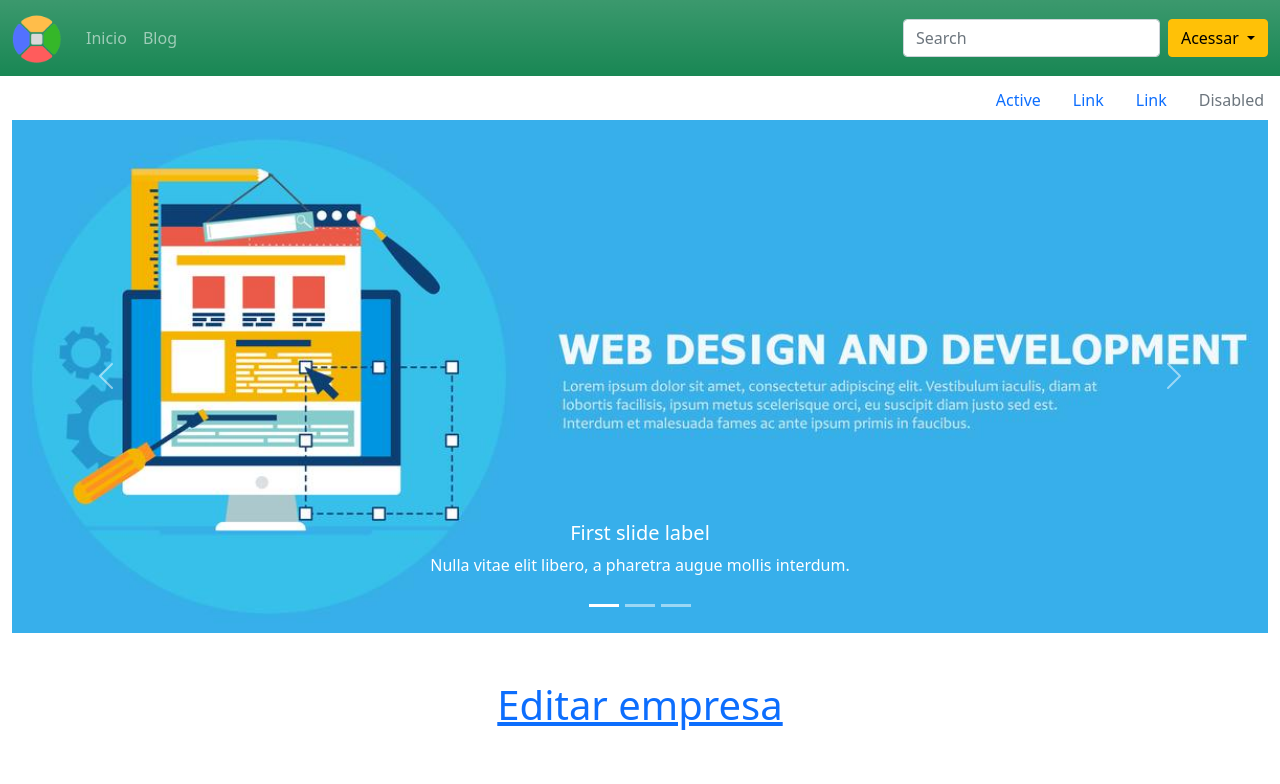
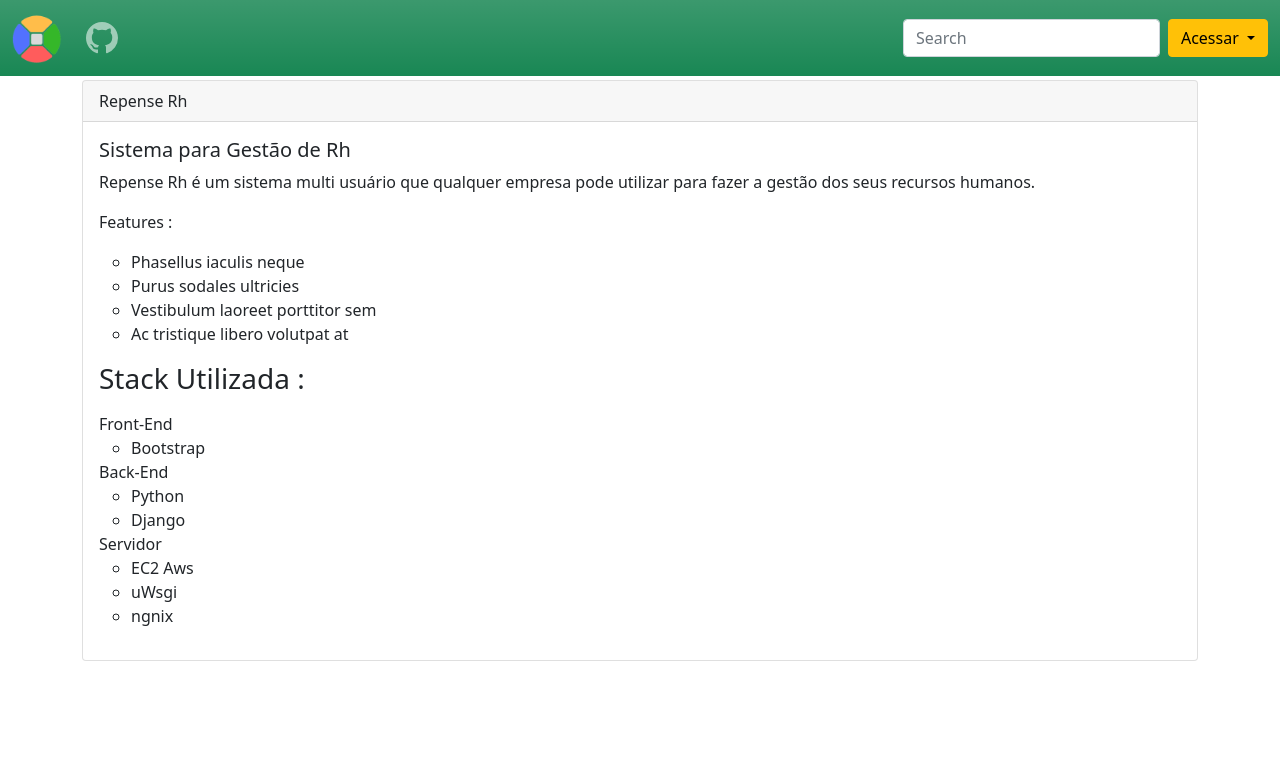
Before and after one commit to dnetochaves/repense_rh, a Django app: page / in a window 1280 px wide. Shown: the top 784 px of the page. Run offline with Django 3.2, Linux system fonts and the light colour scheme; parts of the project's set-up code (start-up, migrations or seed data) failed here and were passed over; some libraries are stand-ins or nearby versions.

Commit message:
change leyout

```diff
--- a/apps/core/templates/core/index.html
+++ b/apps/core/templates/core/index.html
@@ -8,57 +8,45 @@ Core | {{ block.super }}
 
 
 {% block main %}
-<div id="carouselExampleCaptions" class="carousel slide" data-bs-ride="carousel">
-    <ol class="carousel-indicators">
-        <li data-bs-target="#carouselExampleCaptions" data-bs-slide-to="0" class="active"></li>
-        <li data-bs-target="#carouselExampleCaptions" data-bs-slide-to="1"></li>
-        <li data-bs-target="#carouselExampleCaptions" data-bs-slide-to="2"></li>
-    </ol>
-    <div class="carousel-inner">
-        <div class="carousel-item active">
-            <img src="{% static 'img/banner/banner1.jpg' %}" class="d-block w-100" alt="...">
-            <div class="carousel-caption d-none d-md-block">
-                <h5>First slide label</h5>
-                <p>Nulla vitae elit libero, a pharetra augue mollis interdum.</p>
-            </div>
+
+<div class="container">
+    <div class="card">
+        <div class="card-header">
+            Repense Rh
         </div>
-        <div class="carousel-item">
-            <img src="{% static 'img/banner/banner1.jpg' %}" class="d-block w-100" alt="...">
-            <div class="carousel-caption d-none d-md-block">
-                <h5>Second slide label</h5>
-                <p>Lorem ipsum dolor sit amet, consectetur adipiscing elit.</p>
-            </div>
-        </div>
-        <div class="carousel-item">
-            <img src="{% static 'img/banner/banner1.jpg' %}" class="d-block w-100" alt="...">
-            <div class="carousel-caption d-none d-md-block">
-                <h5>Third slide label</h5>
-                <p>Praesent commodo cursus magna, vel scelerisque nisl consectetur.</p>
-            </div>
+        <div class="card-body">
+            <h5 class="card-title">Sistema para Gestão de Rh</h5>
+            <p class="card-text">Repense Rh é um sistema multi usuário que qualquer empresa pode utilizar
+                para fazer a gestão dos seus recursos humanos.
+            </p>
+            <p class="card-text">Features :</p>
+            <ul class="list-unstyled">
+                <ul>
+                    <li>Phasellus iaculis neque</li>
+                    <li>Purus sodales ultricies</li>
+                    <li>Vestibulum laoreet porttitor sem</li>
+                    <li>Ac tristique libero volutpat at</li>
+                </ul>
+            </ul>
+            <p class="card-text"><h3>Stack Utilizada :</h3></p>
+            <ul class="list-unstyled">
+                <li>Front-End</li>
+                <ul>
+                    <li>Bootstrap</li>
+                </ul>
+                <li>Back-End</li>
+                <ul>
+                    <li>Python</li>
+                    <li>Django</li>
+                </ul>
+                <li>Servidor</li>
+                <ul>
+                    <li>EC2 Aws</li>
+                    <li>uWsgi</li>
+                    <li>ngnix</li>
+                </ul>
+            </ul>
         </div>
     </div>
-    <a class="carousel-control-prev" href="#carouselExampleCaptions" role="button" data-bs-slide="prev">
-        <span class="carousel-control-prev-icon" aria-hidden="true"></span>
-        <span class="visually-hidden">Previous</span>
-    </a>
-    <a class="carousel-control-next" href="#carouselExampleCaptions" role="button" data-bs-slide="next">
-        <span class="carousel-control-next-icon" aria-hidden="true"></span>
-        <span class="visually-hidden">Next</span>
-    </a>
-</div>
-<div class="starter-template text-center py-5 px-3">
-    <h1>
-
-        {% if employee.employee.company %}
-        Olá {{ employee.employee.name }}
-
-        <p class="lead">Você está vinculada a emrpesa <strong>{{employee.employee.company}} seja bem vinda</strong></p>
-        {% else %}
-        <a href="{% url 'company:company_create' %}">Editar empresa</a>
-
-        {% endif %}
-
-    </h1>
-
 </div>
 {% endblock main %}
--- a/repense_rh/settings.py
+++ b/repense_rh/settings.py
@@ -26,7 +26,7 @@ SECRET_KEY = '4ia)!r5kk!+q=7ryy)f)woe^3^fjy12u1c77#gkv%x4ioct)g+'
 # SECURITY WARNING: don't run with debug turned on in production!
 DEBUG = True
 
-ALLOWED_HOSTS = ['54.165.160.17', '127.0.0.1']
+ALLOWED_HOSTS = ['54.88.16.102', '127.0.0.1']
 
 
 # Application definition
--- a/templates/base.html
+++ b/templates/base.html
@@ -19,20 +19,6 @@
 
     {% include 'partials/_nav.html' %}
     {% include 'partials/_message.html' %}
-    <ul class="nav justify-content-end">
-        <li class="nav-item">
-          <a class="nav-link active" aria-current="page" href="#">Active</a>
-        </li>
-        <li class="nav-item">
-          <a class="nav-link" href="#">Link</a>
-        </li>
-        <li class="nav-item">
-          <a class="nav-link" href="#">Link</a>
-        </li>
-        <li class="nav-item">
-          <a class="nav-link disabled" href="#" tabindex="-1" aria-disabled="true">Disabled</a>
-        </li>
-      </ul>
     <main class="container-fluid">
 
         {% block main %}
--- a/templates/partials/_nav.html
+++ b/templates/partials/_nav.html
@@ -10,11 +10,12 @@
 
         <div class="collapse navbar-collapse" id="navbarsExampleDefault">
             <ul class="navbar-nav me-auto mb-2 mb-md-0">
-                <li class="nav-item active">
-                    <a class="nav-link" aria-current="page" href="#">Inicio</a>
-                </li>
                 <li class="nav-item">
-                    <a class="nav-link" href="#">Blog</a>
+                    <a class="nav-link" href="https://github.com/dnetochaves" target="blank"><svg xmlns="http://www.w3.org/2000/svg" width="32" height="32"
+                            fill="currentColor" class="bi bi-github" viewBox="0 0 16 16">
+                            <path
+                                d="M8 0C3.58 0 0 3.58 0 8c0 3.54 2.29 6.53 5.47 7.59.4.07.55-.17.55-.38 0-.19-.01-.82-.01-1.49-2.01.37-2.53-.49-2.69-.94-.09-.23-.48-.94-.82-1.13-.28-.15-.68-.52-.01-.53.63-.01 1.08.58 1.23.82.72 1.21 1.87.87 2.33.66.07-.52.28-.87.51-1.07-1.78-.2-3.64-.89-3.64-3.95 0-.87.31-1.59.82-2.15-.08-.2-.36-1.02.08-2.12 0 0 .67-.21 2.2.82.64-.18 1.32-.27 2-.27.68 0 1.36.09 2 .27 1.53-1.04 2.2-.82 2.2-.82.44 1.1.16 1.92.08 2.12.51.56.82 1.27.82 2.15 0 3.07-1.87 3.75-3.65 3.95.29.25.54.73.54 1.48 0 1.07-.01 1.93-.01 2.2 0 .21.15.46.55.38A8.012 8.012 0 0 0 16 8c0-4.42-3.58-8-8-8z" />
+                        </svg></a>
                 </li>
             </ul>
             <form class="d-flex">
@@ -28,8 +29,12 @@
                     {{ user.get_username }}
                 </button>
                 <ul class="dropdown-menu" aria-labelledby="dropdownMenuButton">
-                    <li><a class="dropdown-item" href="/accounts/logout/"><img src="{% static 'bootstrap-5.0.0-beta1-dist/bootstrap-icons-1.3.0/arrow-bar-left.svg' %}" alt=""> Sair</a></li>
-                    <li><a class="dropdown-item" href="{% url 'core:perfil' %}"><img src="{% static 'bootstrap-5.0.0-beta1-dist/bootstrap-icons-1.3.0/person-square.svg' %}" alt=""> Perfil</a></li>
+                    <li><a class="dropdown-item" href="/accounts/logout/"><img
+                                src="{% static 'bootstrap-5.0.0-beta1-dist/bootstrap-icons-1.3.0/arrow-bar-left.svg' %}"
+                                alt=""> Sair</a></li>
+                    <li><a class="dropdown-item" href="{% url 'core:perfil' %}"><img
+                                src="{% static 'bootstrap-5.0.0-beta1-dist/bootstrap-icons-1.3.0/person-square.svg' %}"
+                                alt=""> Perfil</a></li>
                 </ul>
             </div>
             <img src="{% static 'img/avatar1.png' %}" width="50px" height="50px" class="img-thumbnail" alt="...">
@@ -40,7 +45,9 @@
                     Acessar
                 </button>
                 <ul class="dropdown-menu" aria-labelledby="dropdownMenuButton">
-                    <li><a class="dropdown-item" href="/accounts/login/"><img src="{% static 'bootstrap-5.0.0-beta1-dist/bootstrap-icons-1.3.0/arrow-bar-up.svg' %}" alt=""> Entrat</a></a></li>
+                    <li><a class="dropdown-item" href="/accounts/login/"><img
+                                src="{% static 'bootstrap-5.0.0-beta1-dist/bootstrap-icons-1.3.0/arrow-bar-up.svg' %}"
+                                alt=""> Entrat</a></a></li>
                     <li><a class="dropdown-item" href="#">Informações</a></li>
                 </ul>
             </div>
```
Also changed, not shown: static/bootstrap-5.0.0-beta1-dist/css/signin.css (added, +42 -0 lines), templates/registration/login.html (+82 -10 lines), static/img/banner/banner_1.png (added), static/img/banner/banner_2.png (added).
